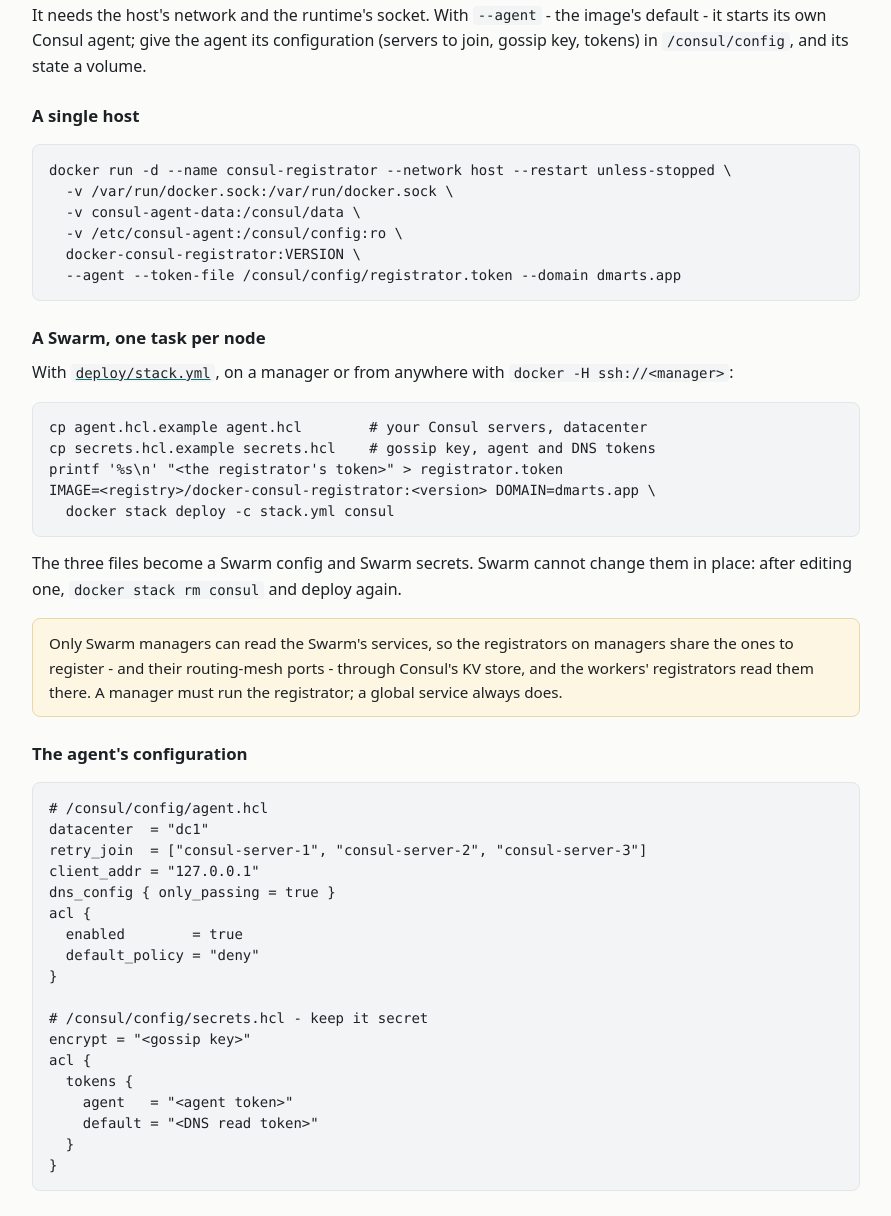
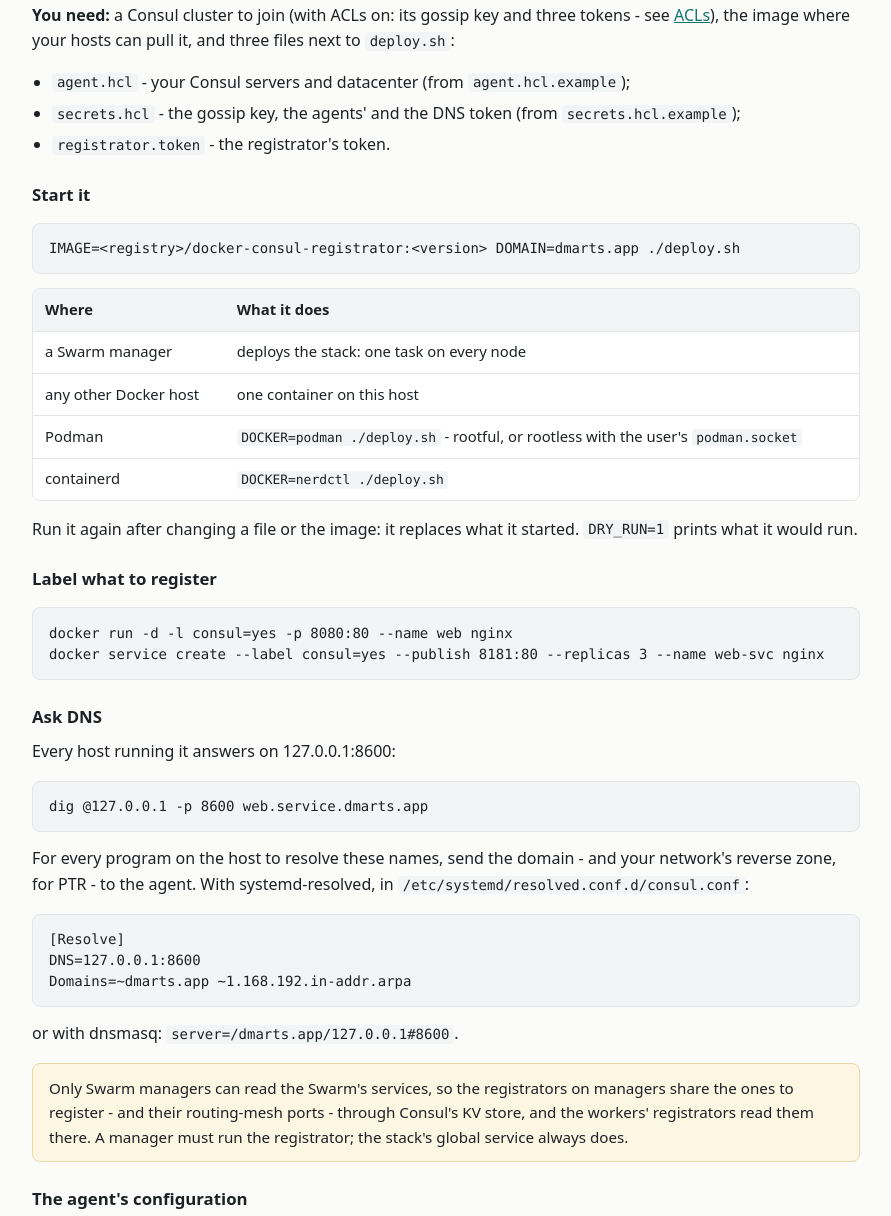
Before and after one commit to farhansabbir/DockerConsulRegistrator, a plain HTML site: page docs/index.html in a window 1280 px wide. Shown: the part 1956-3172 px from the top of the page, without its empty margins (194-1085 px from the left). Drawn offline with Linux system fonts and the light colour scheme.

Commit message:
deploy.sh: one command on a Swarm or any single host
deploy/deploy.sh starts the registrator where it runs: on a Swarm manager
it deploys stack.yml (one task per node), elsewhere one container on the
host with Docker, Podman (DOCKER=podman, rootful or rootless socket) or
nerdctl (DOCKER=nerdctl). It checks the three files first (missing,
placeholders left), keeps the secrets 0600, and replaces what it started
when run again; DRY_RUN=1 prints the commands.

stack.yml names its config and secrets after their content (deploy.sh
passes the hashes; by hand they end in -1): Swarm cannot change them in
place, so a changed file becomes a new one and the old ones are removed.

README and the docs page: what you need, deploy.sh, labelling, asking DNS,
and forwarding the domain from the host's resolver (systemd-resolved,
dnsmasq).

```diff
--- a/docs/index.html
+++ b/docs/index.html
@@ -213,35 +213,51 @@ $ dig +short web.service.dmarts.app SRV
 
 <section id="run">
   <h2>Run it</h2>
-  <p>It needs the host's network and the runtime's socket. With <code>--agent</code> - the image's default - it starts its own Consul agent; give the agent its configuration (servers to join, gossip key, tokens) in <code>/consul/config</code>, and its state a volume.</p>
-  <h3>A single host</h3>
-<pre><code>docker run -d --name consul-registrator --network host --restart unless-stopped \
-  -v /var/run/docker.sock:/var/run/docker.sock \
-  -v consul-agent-data:/consul/data \
-  -v /etc/consul-agent:/consul/config:ro \
-  docker-consul-registrator:VERSION \
-  --agent --token-file /consul/config/registrator.token --domain dmarts.app</code></pre>
-  <h3>A Swarm, one task per node</h3>
-  <p>With <a href="https://github.com/farhansabbir/DockerConsulRegistrator/blob/main/deploy/stack.yml"><code>deploy/stack.yml</code></a>, on a manager or from anywhere with <code>docker -H ssh://&lt;manager&gt;</code>:</p>
-<pre><code>cp agent.hcl.example agent.hcl        # your Consul servers, datacenter
-cp secrets.hcl.example secrets.hcl    # gossip key, agent and DNS tokens
-printf '%s\n' "&lt;the registrator's token&gt;" &gt; registrator.token
-IMAGE=&lt;registry&gt;/docker-consul-registrator:&lt;version&gt; DOMAIN=dmarts.app \
-  docker stack deploy -c stack.yml consul</code></pre>
-  <p>The three files become a Swarm config and Swarm secrets. Swarm cannot change them in place: after editing one, <code>docker stack rm consul</code> and deploy again.</p>
-  <p class="note">Only Swarm managers can read the Swarm's services, so the registrators on managers share the ones to register - and their routing-mesh ports - through Consul's KV store, and the workers' registrators read them there. A manager must run the registrator; a global service always does.</p>
+  <p><strong>You need:</strong> a Consul cluster to join (with ACLs on: its gossip key and three tokens - see <a href="#acl">ACLs</a>), the image where your hosts can pull it, and three files next to <code>deploy.sh</code>:</p>
+  <ul>
+    <li><code>agent.hcl</code> - your Consul servers and datacenter (from <code>agent.hcl.example</code>);</li>
+    <li><code>secrets.hcl</code> - the gossip key, the agents' and the DNS token (from <code>secrets.hcl.example</code>);</li>
+    <li><code>registrator.token</code> - the registrator's token.</li>
+  </ul>
+  <h3>Start it</h3>
+<pre><code>IMAGE=&lt;registry&gt;/docker-consul-registrator:&lt;version&gt; DOMAIN=dmarts.app ./deploy.sh</code></pre>
+  <div class="table">
+  <table>
+    <thead><tr><th>Where</th><th>What it does</th></tr></thead>
+    <tbody>
+      <tr><td>a Swarm manager</td><td>deploys the stack: one task on every node</td></tr>
+      <tr><td>any other Docker host</td><td>one container on this host</td></tr>
+      <tr><td>Podman</td><td><code>DOCKER=podman ./deploy.sh</code> - rootful, or rootless with the user's <code>podman.socket</code></td></tr>
+      <tr><td>containerd</td><td><code>DOCKER=nerdctl ./deploy.sh</code></td></tr>
+    </tbody>
+  </table>
+  </div>
+  <p>Run it again after changing a file or the image: it replaces what it started. <code>DRY_RUN=1</code> prints what it would run.</p>
+  <h3>Label what to register</h3>
+<pre><code>docker run -d -l consul=yes -p 8080:80 --name web nginx
+docker service create --label consul=yes --publish 8181:80 --replicas 3 --name web-svc nginx</code></pre>
+  <h3>Ask DNS</h3>
+  <p>Every host running it answers on 127.0.0.1:8600:</p>
+<pre><code>dig @127.0.0.1 -p 8600 web.service.dmarts.app</code></pre>
+  <p>For every program on the host to resolve these names, send the domain - and your network's reverse zone, for PTR - to the agent. With systemd-resolved, in <code>/etc/systemd/resolved.conf.d/consul.conf</code>:</p>
+<pre><code>[Resolve]
+DNS=127.0.0.1:8600
+Domains=~dmarts.app ~1.168.192.in-addr.arpa</code></pre>
+  <p>or with dnsmasq: <code>server=/dmarts.app/127.0.0.1#8600</code>.</p>
+  <p class="note">Only Swarm managers can read the Swarm's services, so the registrators on managers share the ones to register - and their routing-mesh ports - through Consul's KV store, and the workers' registrators read them there. A manager must run the registrator; the stack's global service always does.</p>
   <h3>The agent's configuration</h3>
-<pre><code># /consul/config/agent.hcl
-datacenter  = "dc1"
-retry_join  = ["consul-server-1", "consul-server-2", "consul-server-3"]
-client_addr = "127.0.0.1"
+<pre><code># agent.hcl
+datacenter         = "dc1"
+retry_join         = ["consul-server-1", "consul-server-2", "consul-server-3"]
+client_addr        = "127.0.0.1"
+leave_on_terminate = true
 dns_config { only_passing = true }
 acl {
   enabled        = true
   default_policy = "deny"
 }
 
-# /consul/config/secrets.hcl - keep it secret
+# secrets.hcl - keep it secret
 encrypt = "&lt;gossip key&gt;"
 acl {
   tokens {
```
Also changed, not shown: 3 other files.
